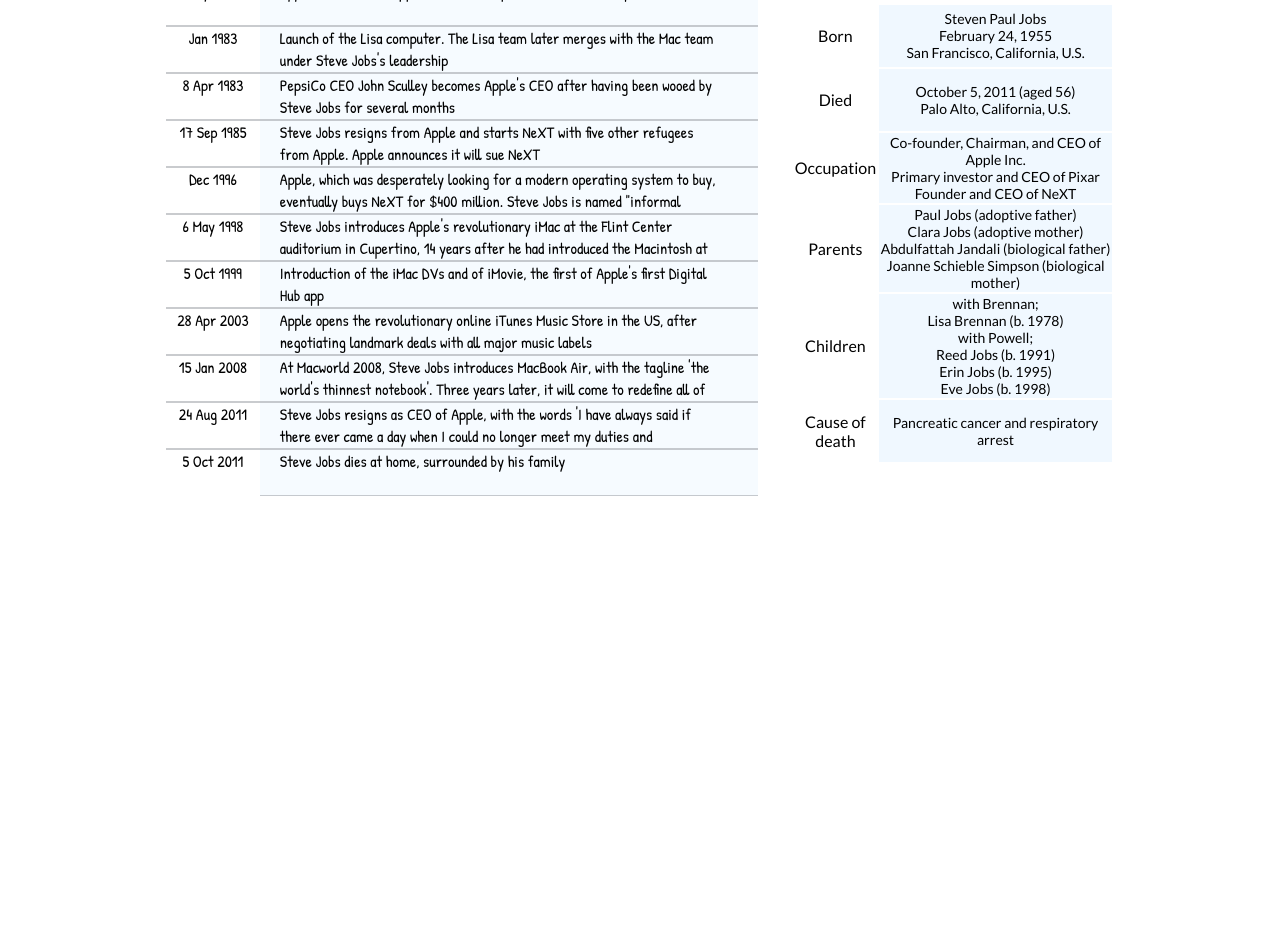
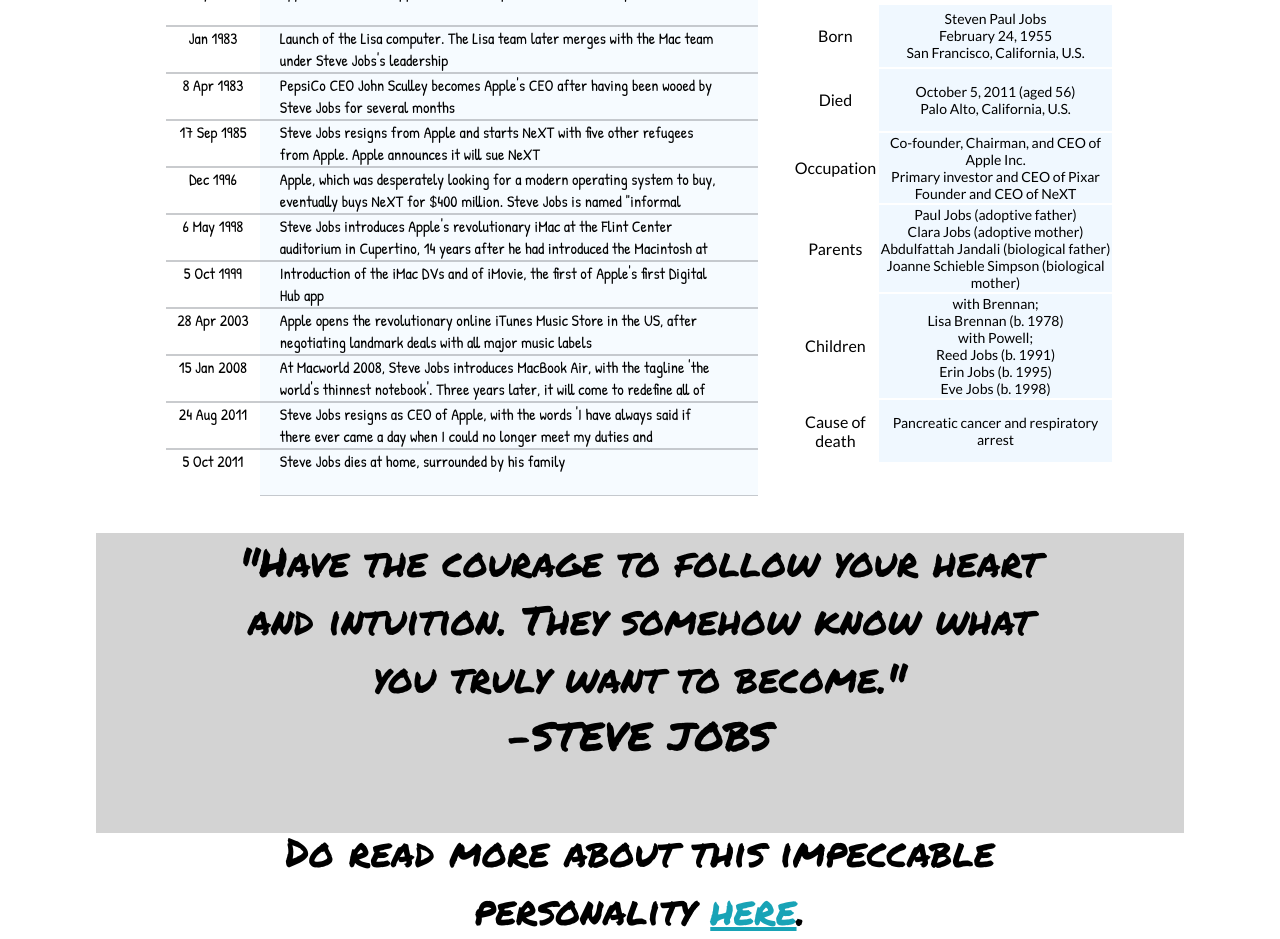
Before and after one commit to romalitv/steve-jobs-training, a plain HTML site: page index.html in a window 1280 px wide. Shown: the part 948-1887 px from the top of the page. Before the commit the page ends 1589 px from the top, so only its background shows below. Drawn offline with Linux system fonts and the light colour scheme.

Commit message:
third commit: added footer

```diff
--- a/index.html
+++ b/index.html
@@ -4,7 +4,7 @@
         <meta charset="utf-8">
         <title>Biography of Great Steve</title>
         <link rel="stylesheet" href="./styles.css">
-        <link href="https://fonts.googleapis.com/css2?family=Indie+Flower&family=Lato&family=Patrick+Hand&display=swap" rel="stylesheet">
+        <link href="https://fonts.googleapis.com/css2?family=Indie+Flower&family=Lato&family=Patrick+Hand&family=Permanent+Marker&display=swap" rel="stylesheet">
         </head>
     <body>
         <header></header>
@@ -168,5 +168,11 @@
 
             </div>
         </div>
+        <footer>
+            "Have the courage to follow your heart and intuition. They somehow know what you truly want to become."<br>
+-STEVE JOBS<br><br>
+
+Do read more about this impeccable personality <a href="https://en.wikipedia.org/wiki/Steve_Jobs">here</a>.
+        </footer>
     </body>
 </html>
--- a/styles.css
+++ b/styles.css
@@ -25,11 +25,11 @@ table {
     margin-left: auto;
     margin-right: auto;
     width: 75%;
-    height: 1000px;
+    height: 900px;
 }
 #main-content {
     width: 66%;
-    height: 1000px;
+    height: 900px;
     float:left;
 }
 #side-content {
@@ -107,3 +107,21 @@ background-color: aliceblue;
     font-family: 'Lato', sans-serif;
     text-align: center;
 }
+footer {
+    background-color: lightgrey;
+    width: 66%;
+    padding-left: 10%;
+    padding-right: 10%;
+    height: 300px;
+    margin-left: auto;
+    margin-right: auto;
+    font-size: 40px;
+    font-family: 'Permanent Marker', cursive;
+    text-align: center;
+}
+a:link {
+    color: rgb(24, 163, 182);
+}
+a:hover {
+    color: blue;
+}
```
